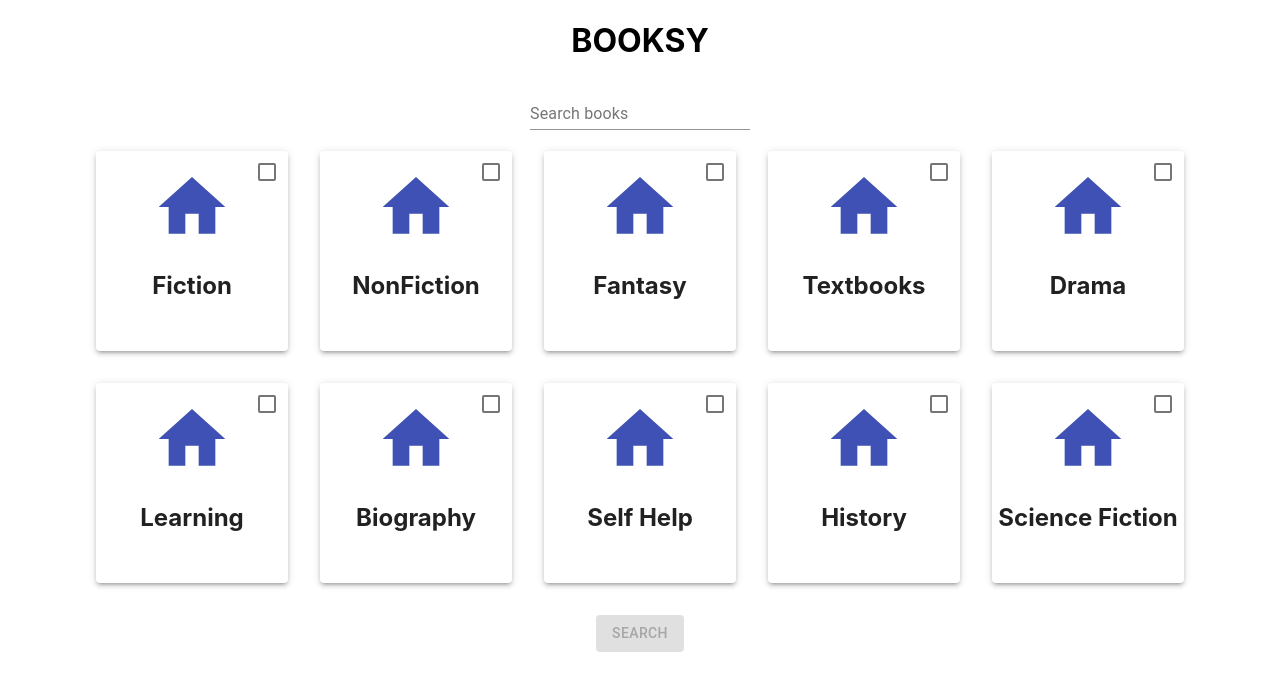
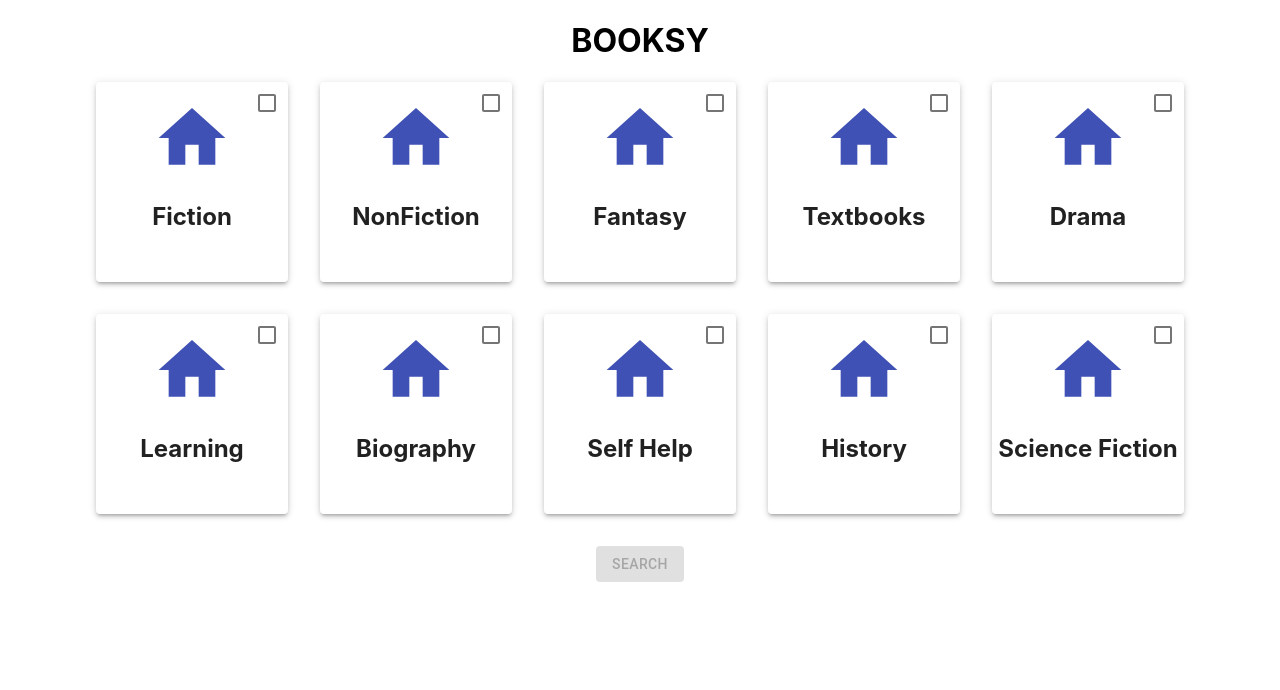
Before and after one commit to ANG13T/Book_Recommender, a React (Create React App) app: page / in a window 1280 px wide. Shown: the top 690 px of the page. Built offline with nearby package versions, Linux system fonts and the light colour scheme.

Commit message:
removed search from home

```diff
--- a/src/components/Form.js
+++ b/src/components/Form.js
@@ -11,14 +11,14 @@ import '../styles/Form.css';
 
 const Form = () => {
 
-    const [searchInput, setSearchInput] = useState('');
+    // const [searchInput, setSearchInput] = useState('');
     const [selectedOptions, setSelectedOptions] = useState([]);
 
     let history = useHistory();
 
-    const searchBarInput = (searchText) => {
-        setSearchInput(searchText)
-    }
+    // const searchBarInput = (searchText) => {
+    //     setSearchInput(searchText)
+    // }
 
     const selectInput = (selectedOpts) => {
         setSelectedOptions(selectedOpts)
@@ -26,9 +26,7 @@ const Form = () => {
     }
 
     const loadBooks = () => {
-        console.log(searchInput.length);
-        console.log(selectedOptions.length);
-        if(searchInput.length != 0 || selectedOptions.length != 0){
+        if(selectedOptions.length != 0){
             history.replace("/books");
         }else{
             alert("Please select or type something.")
@@ -38,10 +36,10 @@ const Form = () => {
         return (
         <div className="form">
             <h1>BOOKSY</h1>
-            <Searchbar passSearchData={searchBarInput}/>
-            <h1>{searchInput}</h1>
+            {/* <Searchbar passSearchData={searchBarInput}/> */}
+            {/* <h1>{searchInput}</h1> */}
             <Select passSelectData={selectInput}/>
-            <Button variant="contained" color="primary" onClick={loadBooks} disabled={searchInput.length == 0 && selectedOptions.length == 0}>
+            <Button variant="contained" color="primary" onClick={loadBooks} disabled={selectedOptions.length == 0}>
             Search
             </Button>
         </div>
--- a/src/components/layouts/Searchbar.js
+++ b/src/components/layouts/Searchbar.js
@@ -8,13 +8,14 @@ class Searchbar extends React.Component {
     }
 
     handleChange(event) {
-        this.setState({bookName: event.target.value})
-        this.props.passSearchData(this.state.bookName);
+        var value = event.target.value;
+        this.setState({bookName: value})
+        this.props.passSearchData(value);
     }
 
     render(){
         return (
-             <TextField id="standard-search" label="Search books" type="search" value={this.state.bookName} onChange={this.handleChange.bind(this)}/>
+             <TextField id="standard-search" label="Search books" type="search" onChange={this.handleChange.bind(this)}/>
         );
     }
 
```
